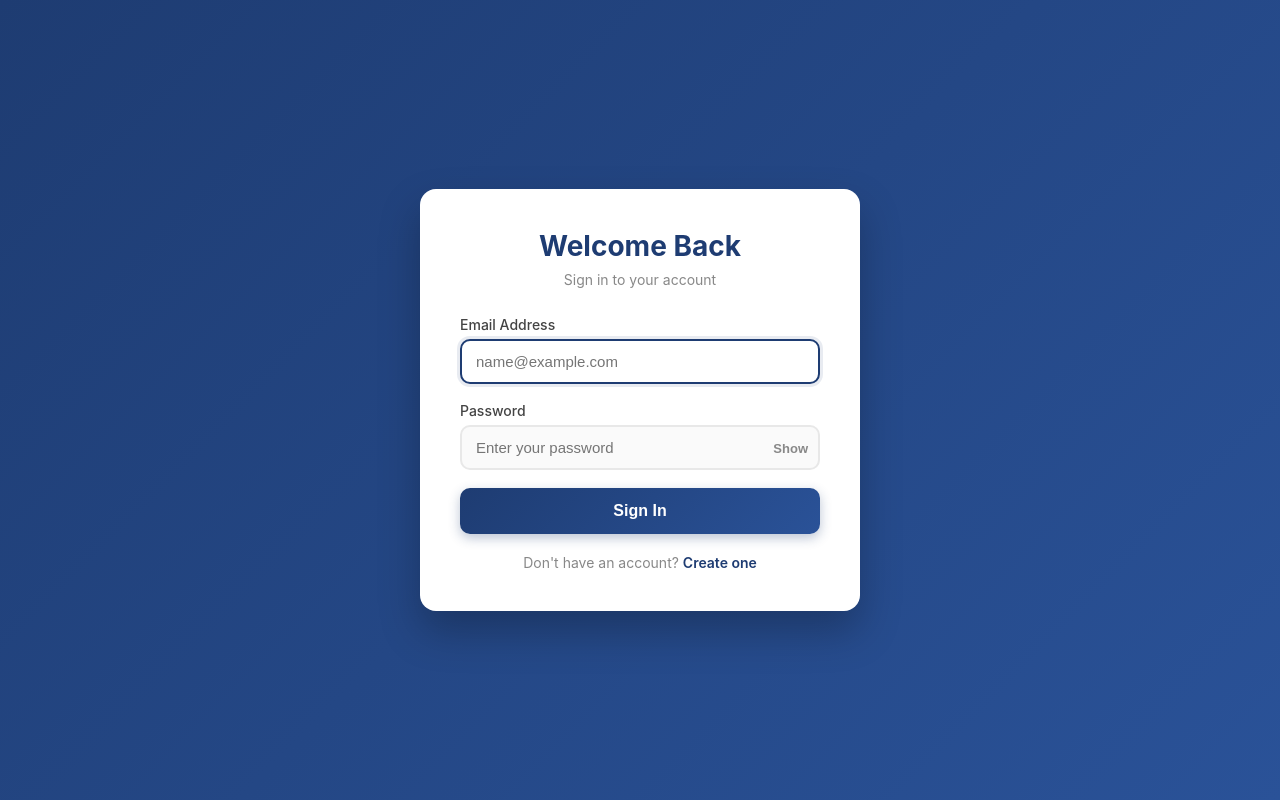
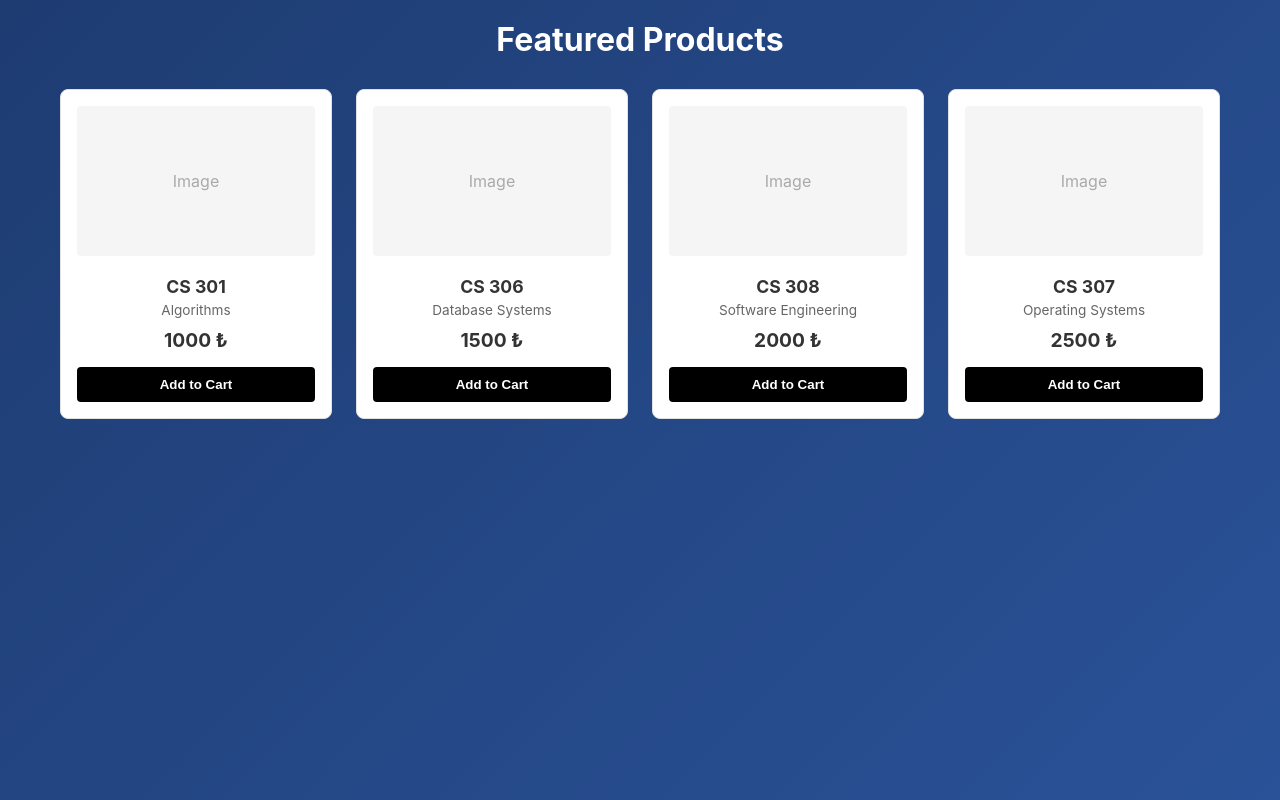
Before and after one commit to IsmetKaan1/cs308-team-29, a React app in the folder frontend/: page / in a window 1280 px wide. Before the commit this address led to /login. Built offline with nearby package versions, Linux system fonts and the light colour scheme; the HTML template or start-up script is replaced by a standard one.

Commit message:
feat: implement homepage with mock products and product card

```diff
--- a/frontend/src/App.jsx
+++ b/frontend/src/App.jsx
@@ -2,6 +2,7 @@ import { BrowserRouter, Routes, Route, Navigate } from 'react-router-dom';
 import LoginPage from './pages/LoginPage';
 import RegisterPage from './pages/RegisterPage';
 import ProfileSettingsPage from './pages/ProfileSettingsPage';
+import HomePage from './pages/HomePage';
 
 export default function App() {
   return (
@@ -11,6 +12,7 @@ export default function App() {
         <Route path="/register" element={<RegisterPage />} />
         <Route path="/settings" element={<ProfileSettingsPage />} />
         <Route path="*" element={<Navigate to="/login" replace />} />
+        <Route path="/" element={<HomePage />} />
       </Routes>
     </BrowserRouter>
   );
--- /dev/null
+++ b/frontend/src/components/ProductCard.jsx
@@ -0,0 +1,59 @@
+import React from 'react';
+
+const ProductCard = ({ product }) => {
+  const handleAddToCart = () => {
+    console.log(`[Shopper Action] ${product.name} added to cart!`);
+  };
+
+  return (
+    <div style={styles.card}>
+      <div style={styles.imagePlaceholder}>Image</div>
+      <h3 style={styles.title}>{product.name}</h3>
+      <p style={styles.description}>{product.description}</p>
+      <div style={styles.price}>{product.price} ₺</div>
+
+      <button onClick={handleAddToCart} style={styles.button}>
+        Add to Cart
+      </button>
+    </div>
+  );
+};
+
+const styles = {
+  card: {
+    border: '1px solid #e0e0e0',
+    borderRadius: '8px',
+    padding: '16px',
+    display: 'flex',
+    flexDirection: 'column',
+    alignItems: 'center',
+    justifyContent: 'space-between',
+    backgroundColor: '#fff'
+  },
+  imagePlaceholder: {
+    width: '100%',
+    height: '150px',
+    backgroundColor: '#f5f5f5',
+    display: 'flex',
+    alignItems: 'center',
+    justifyContent: 'center',
+    color: '#aaa',
+    marginBottom: '10px',
+    borderRadius: '4px'
+  },
+  title: { fontSize: '1.1rem', margin: '10px 0 5px 0', textAlign: 'center' },
+  description: { fontSize: '0.85rem', color: '#666', textAlign: 'center', marginBottom: '10px' },
+  price: { fontSize: '1.2rem', fontWeight: 'bold', marginBottom: '15px' },
+  button: {
+    padding: '10px 16px',
+    backgroundColor: '#000',
+    color: '#fff',
+    border: 'none',
+    borderRadius: '4px',
+    cursor: 'pointer',
+    width: '100%',
+    fontWeight: 'bold'
+  }
+};
+
+export default ProductCard;
--- /dev/null
+++ b/frontend/src/pages/HomePage.jsx
@@ -0,0 +1,60 @@
+import React, { useState, useEffect } from 'react';
+import ProductCard from '../components/ProductCard';
+
+const HomePage = () => {
+  const [products, setProducts] = useState([]);
+
+  const mockProducts = [
+    {
+      id: 1,
+      name: "CS 301",
+      price: 1000,
+      description: "Algorithms"
+    },
+    {
+      id: 2,
+      name: "CS 306",
+      price: 1500,
+      description: "Database Systems"
+    },
+    {
+      id: 3,
+      name: "CS 308",
+      price: 2000,
+      description: "Software Engineering"
+    },
+    {
+      id: 4,
+      name: "CS 307",
+      price: 2500,
+      description: "Operating Systems"
+    }
+  ];
+
+  useEffect(() => {
+    setProducts(mockProducts);
+  }, []);
+
+  return (
+    <div style={styles.container}>
+      <h1 style={styles.header}>Featured Products</h1>
+      <div style={styles.grid}>
+        {products.map((product) => (
+          <ProductCard key={product.id} product={product} />
+        ))}
+      </div>
+    </div>
+  );
+};
+
+const styles = {
+  container: { padding: '20px', maxWidth: '1200px', margin: '0 auto' },
+  header: { textAlign: 'center', marginBottom: '30px', color: 'white' },
+  grid: {
+    display: 'grid',
+    gridTemplateColumns: 'repeat(auto-fill, minmax(220px, 1fr))',
+    gap: '24px'
+  }
+};
+
+export default HomePage;
```
